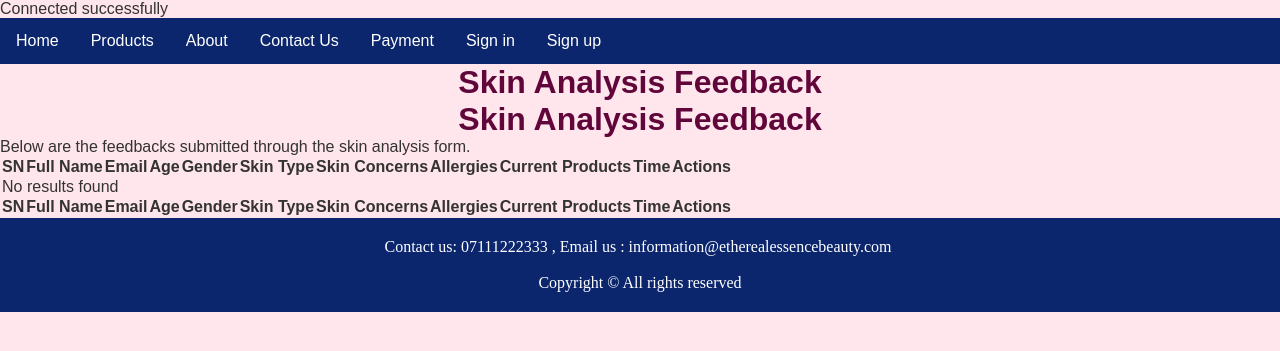
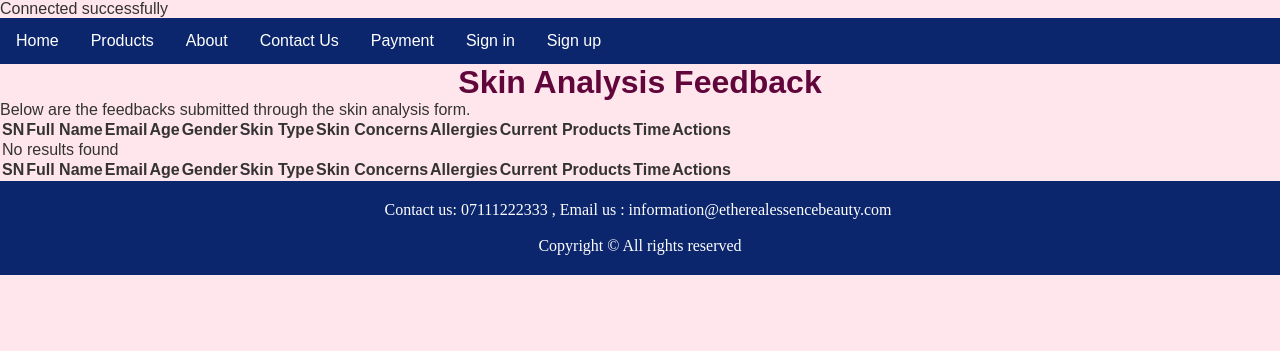
Before and after one commit to nmonar1/FirstWeb, a PHP site: page /includes/view_skin_analysis.php in a window 1280 px wide. Shown: the top 351 px of the page. Run offline with PHP 8.4, Linux system fonts and the light colour scheme; data that the repository does not hold is empty.

Commit message:
made corrections in view_skin_analysis.php

```diff
--- a/includes/view_skin_analysis.php
+++ b/includes/view_skin_analysis.php
@@ -24,7 +24,7 @@ if (isset($_GET["DelId"])) {
 
 <div class="row">
     <div class="content">
-        <h1>Skin Analysis Feedback</h1>
+
         <p>Below are the feedbacks submitted through the skin analysis form.</p>
         <table>
             <thead>
```
